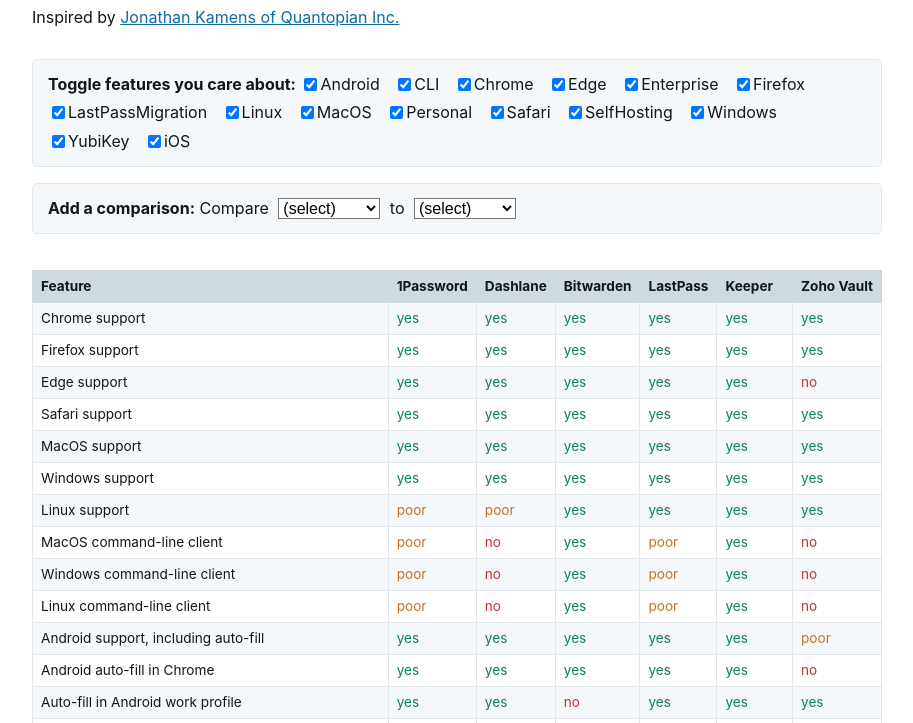
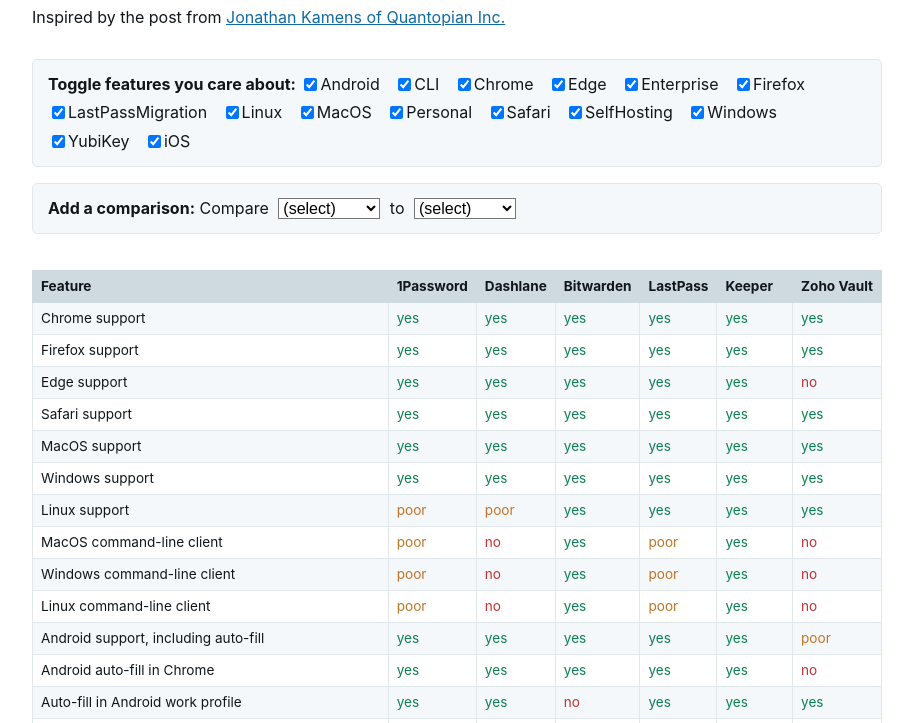
Before and after one commit to jikamens/password-manager-comparer, a plain HTML site: page index.html in a window 1280 px wide. Shown: the part 69-792 px from the top of the page, without its empty margins (183-1096 px from the left). Drawn offline with Linux system fonts and the light colour scheme.

Commit message:
adds minor content changes

```diff
--- a/index.html
+++ b/index.html
@@ -4,7 +4,7 @@
   <meta charset="utf-8">
   <meta http-equiv="X-UA-Compatible" content="IE=Edge">
   <title>Password Manager Comparison</title>
-  <meta name="description" content="Comparing password managers, with an emphasis on features that are relevant to enterprise companies.">
+  <meta name="description" content="A comparison of password managers with an emphasis on features that are relevant to enterprise companies.">
   <meta name="viewport" content="width=device-width, initial-scale=1">
   <link rel="stylesheet" href="main.css">
 </head>
--- a/main.js
+++ b/main.js
@@ -136,7 +136,7 @@ function formatTable() {
         }
     }
 
-    var featureList = "<h1>Password Manager Comparison</h1><p class='credits'>Inspired by <a href='https://medium.com/@QuantopianCyber/head-to-head-evaluation-of-five-password-managers-8faa4851c767'>Jonathan Kamens of Quantopian Inc.</a></p><p class='features'><b>Toggle features you care about:</b>";
+    var featureList = "<h1>Password Manager Comparison</h1><p class='credits'>Inspired by the post from <a href='https://medium.com/@QuantopianCyber/head-to-head-evaluation-of-five-password-managers-8faa4851c767'>Jonathan Kamens of Quantopian Inc.</a></p><p class='features'><b>Toggle features you care about:</b>";
     var wantFeatures = [];
     for (var i = 0; i < dataTags.length; i++) {
         var feature = dataTags[i];
```
Also changed, not shown: 1 other file.
